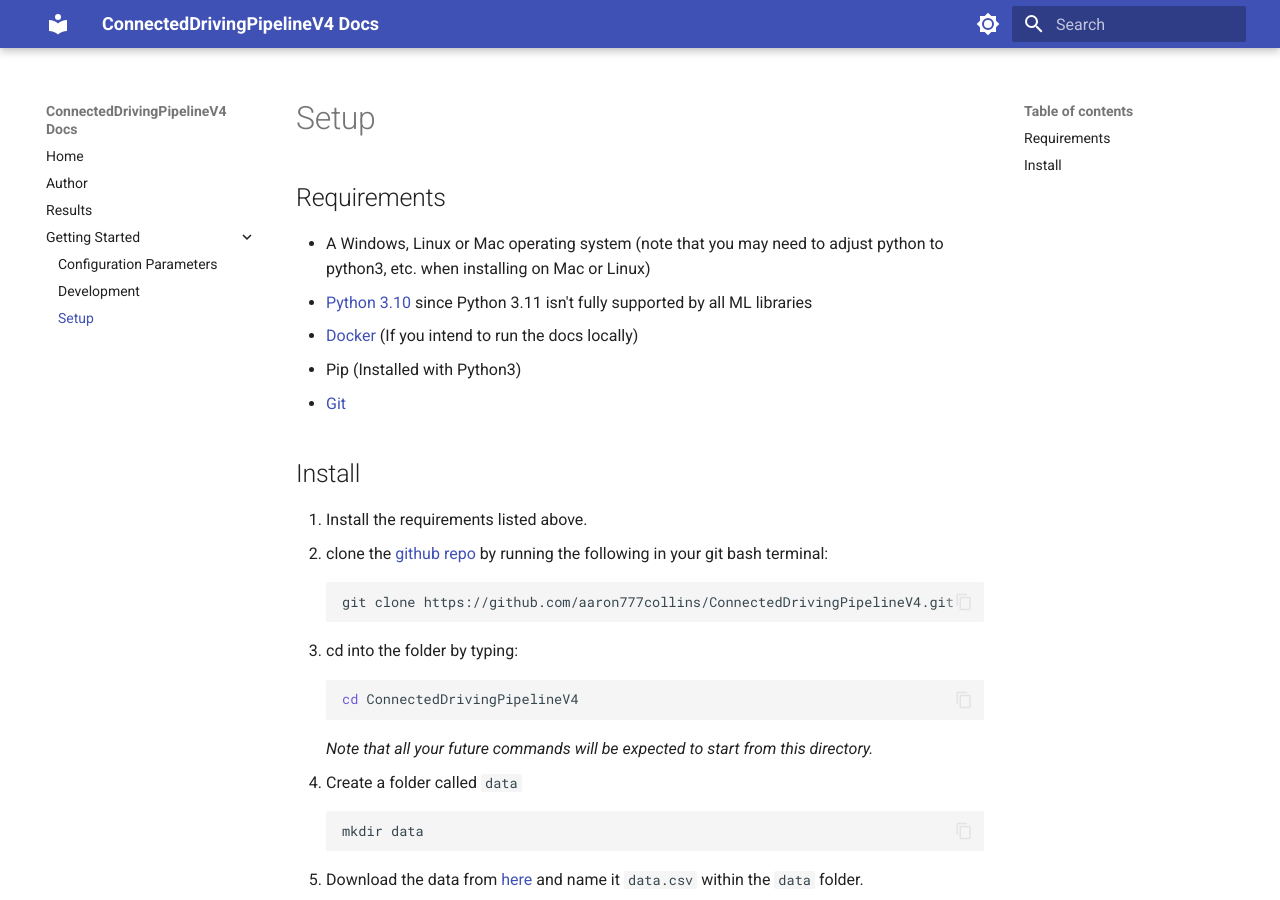
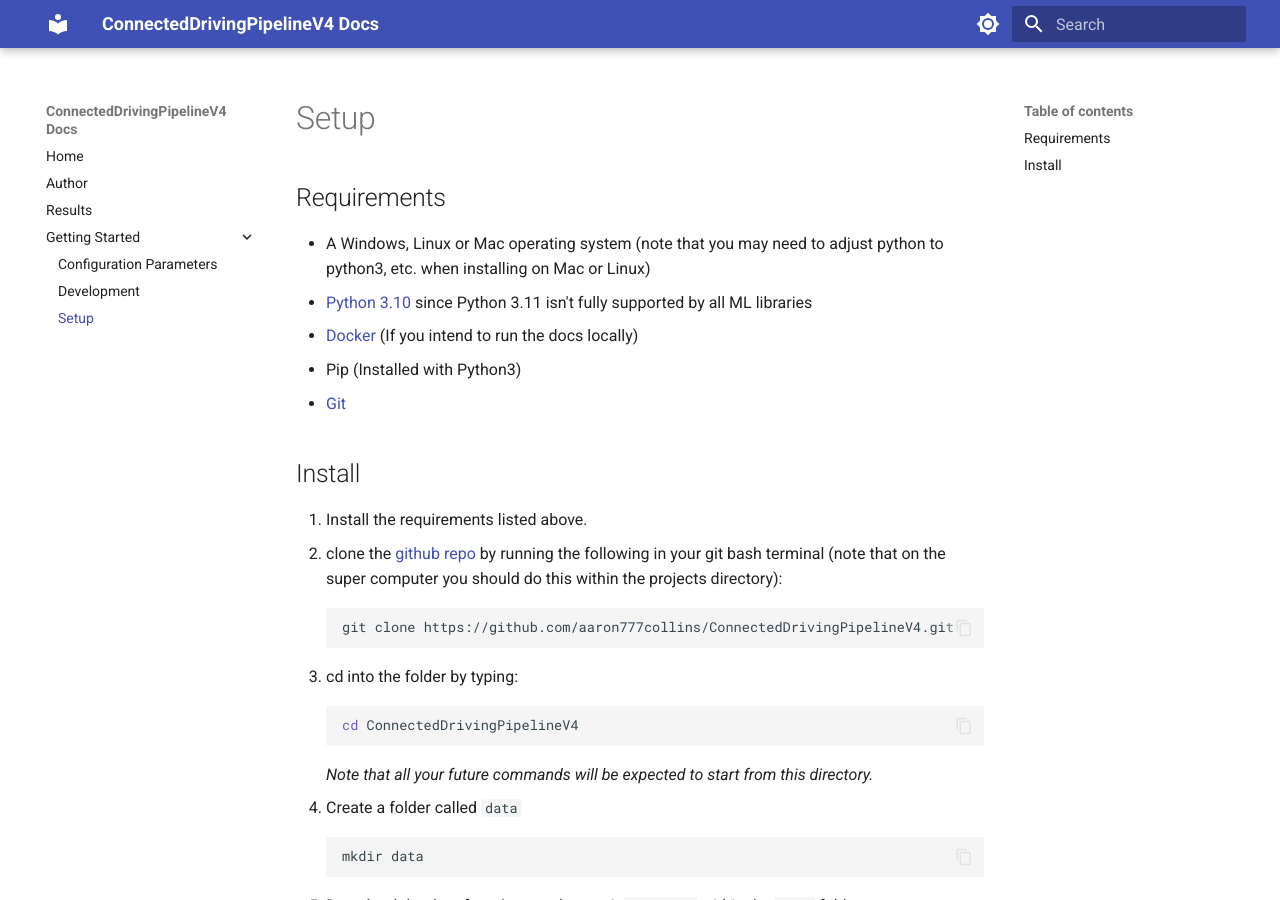
Before and after one commit to aaron777collins/ConnectedDrivingPipelineV4, an MkDocs documentation site: the page built from docs/Getting Started/setup.md, in a window 1280 px wide and 900 px high. Built offline with MkDocs 1.6.1 and Material for MkDocs 9.7.7, drawn with Linux system fonts in a browser that asks for light colours.

Commit message:
added some details regarding setup on a super computer

````diff
--- a/docs/Getting Started/setup.md
+++ b/docs/Getting Started/setup.md
@@ -7,7 +7,7 @@
 - [Git](https://git-scm.com/downloads)
 ## Install
 1. Install the requirements listed above.
-2. clone the [github repo](https://github.com/aaron777collins/ConnectedDrivingPipelineV4) by running the following in your git bash terminal:
+2. clone the [github repo](https://github.com/aaron777collins/ConnectedDrivingPipelineV4) by running the following in your git bash terminal (note that on the super computer you should do this within the projects directory):
 ``` bash
 git clone https://github.com/aaron777collins/ConnectedDrivingPipelineV4.git
 ```
````
